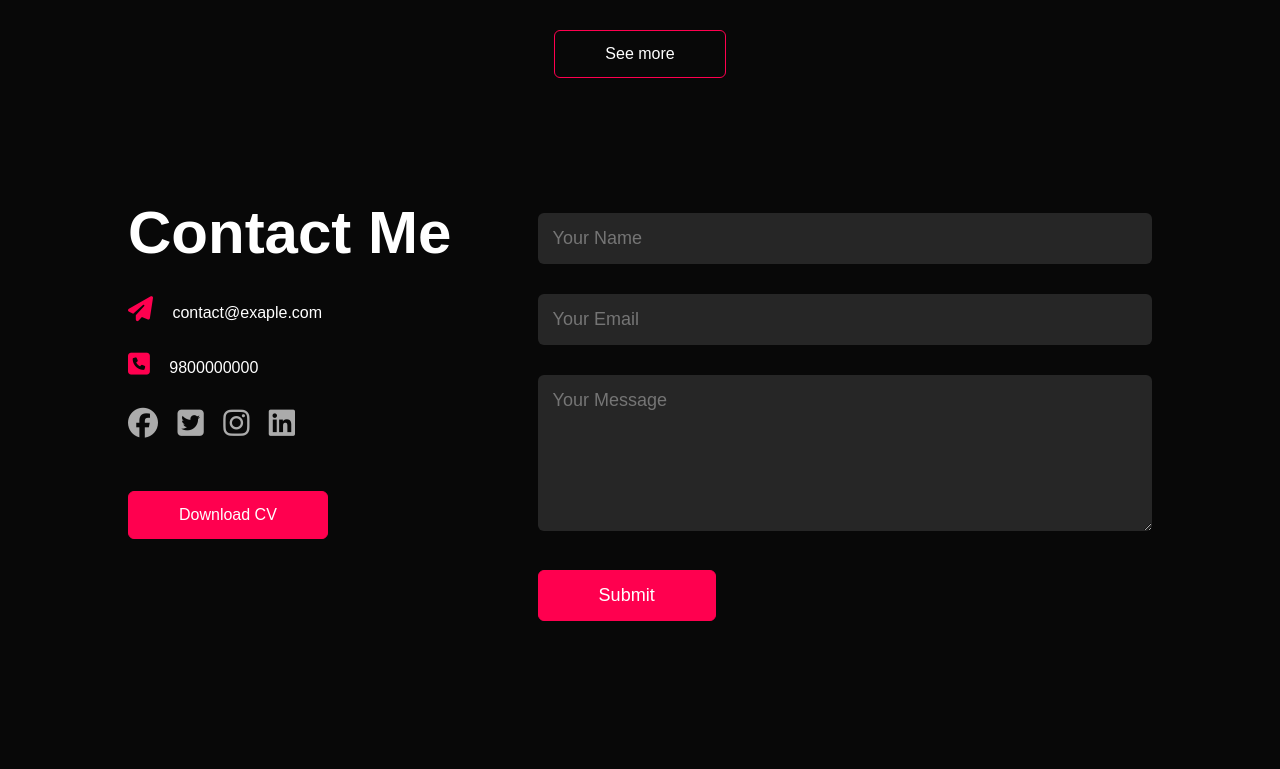
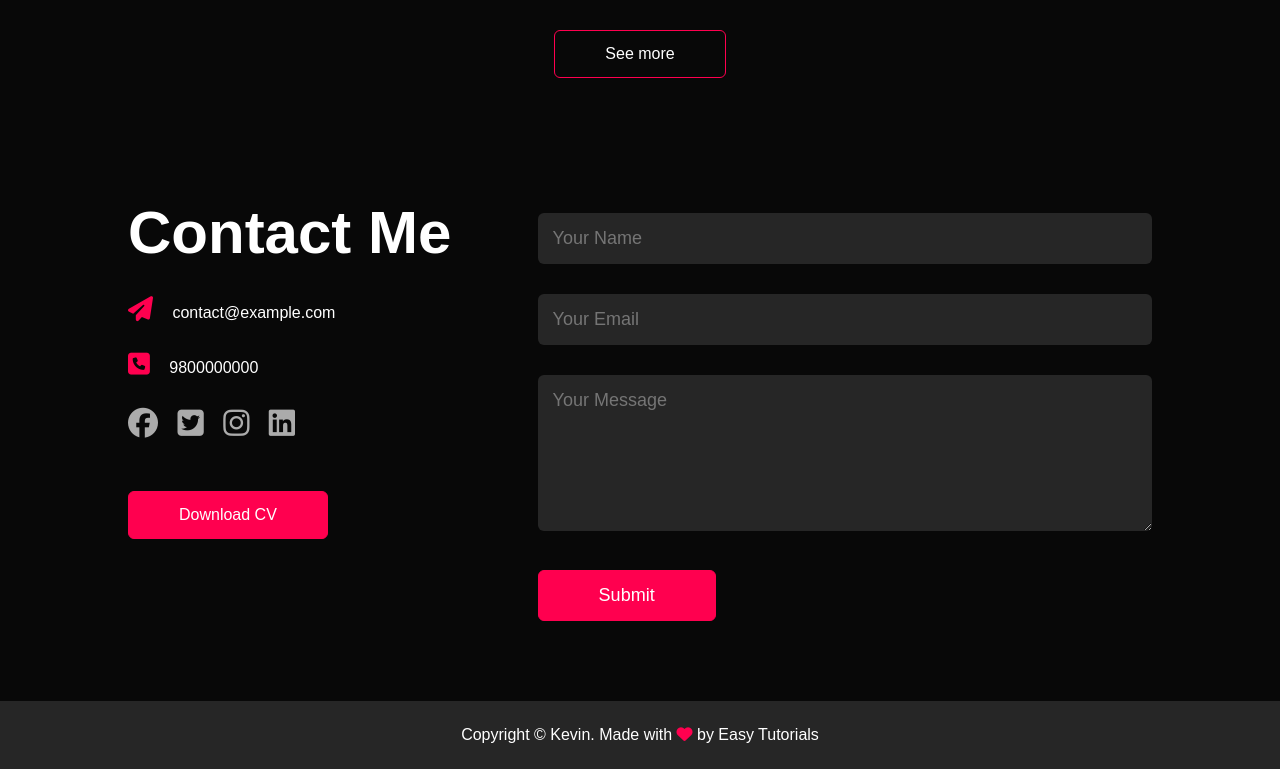
Before and after one commit to Shah-Arjun/Portfolio-template, a plain HTML site: page index.html in a window 1280 px wide. Shown: the part 2523-3292 px from the top of the page. Before the commit the page ends 3204 px from the top, so only its background shows below. Drawn offline with Linux system fonts and the light colour scheme.

Commit message:
added copyright section

```diff
--- a/index.html
+++ b/index.html
@@ -177,7 +177,7 @@
     <div class="row">
       <div class="contact-left">
         <h1 class="sub-title">Contact Me</h1>
-        <p><i class="fa-solid fa-paper-plane"></i> contact@exaple.com</p>
+        <p><i class="fa-solid fa-paper-plane"></i> contact@example.com</p>
         <p><i class="fa-solid fa-square-phone"></i> 9800000000</p>
         <div class="social-icons">
           <a href="https://facebook.com"><i class="fa-brands fa-facebook"></i></a>
@@ -196,6 +196,9 @@
         </form>
       </div>
     </div>
+  </div>
+  <div class="copyright">
+    <p>Copyright &copy; Kevin. Made with <i class="fa-solid fa-heart"></i> by Easy Tutorials</p>
   </div>
  </div>
 
--- a/style.css
+++ b/style.css
@@ -384,3 +384,15 @@ form .btn2{
     margin-top: 20px;
     cursor: pointer;
 }
+
+/* -------copyright section------------ */
+.copyright{
+    width: 100%;
+    text-align: center;
+    padding: 25px 0;
+    background: #262626;
+    font-weight: 300;
+    margin-top: 20px;
+}
+.copyright i{
+color: #ff004f;}
```
